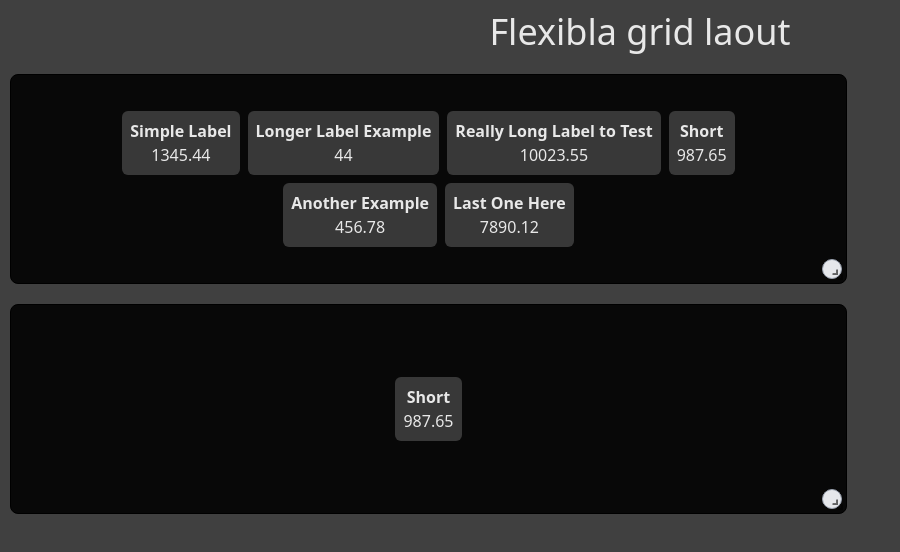
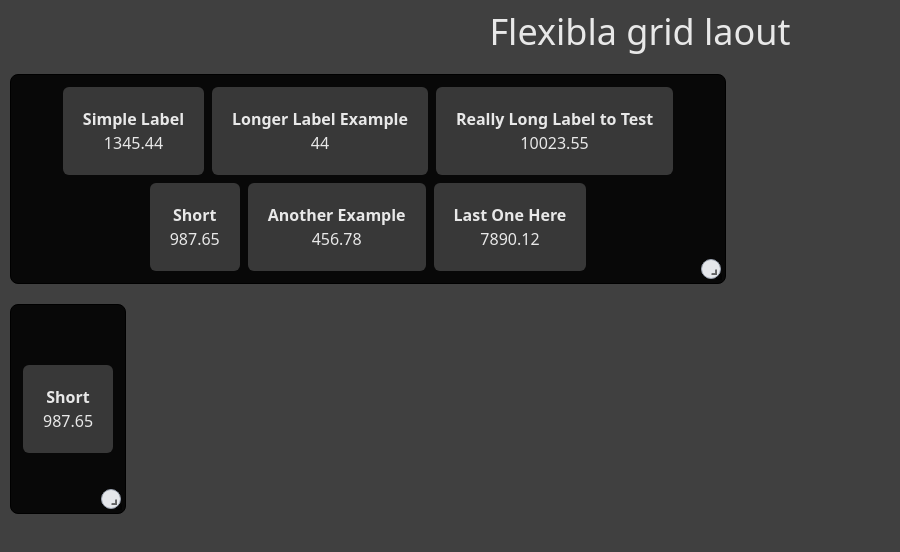
Before and after one commit to Shubh-Dev/flexibale-grid-layout, a React (Vite) app: page / in a window 1280 px wide. Shown: the top 552 px of the page, without its empty margins (0-900 px from the left). Built offline with nearby package versions, Linux system fonts and the light colour scheme.

Commit message:
style: overlapping isuue fix in progress

```diff
--- a/src/components/ResizableGrid.jsx
+++ b/src/components/ResizableGrid.jsx
@@ -15,6 +15,13 @@ const ResizableGrid = ({ data = [] }) => {
     // Value font size scales dynamically with both width and height
     const newValueFontSize = Math.max(12, newItem.w * 6, newItem.h * 10);
     setValueFontSize(newValueFontSize);
+
+//     const newLabelFontSize = Math.max(8, newItem.w * 3); // Allow smaller sizes
+// setLabelFontSize(newLabelFontSize);
+
+// const newValueFontSize = Math.max(8, newItem.w * 4, newItem.h * 6); // Scale with height too
+// setValueFontSize(newValueFontSize);
+
   };
 
   return (
@@ -22,7 +29,7 @@ const ResizableGrid = ({ data = [] }) => {
       <ReactGridLayout
         className="layout"
         layout={layout}
-        cols={6}
+        cols={7}
         rowHeight={100}
         width={800}
         onLayoutChange={(newLayout) => setLayout(newLayout)}
@@ -34,12 +41,12 @@ const ResizableGrid = ({ data = [] }) => {
       >
         <div
           key="main"
-          className="flex flex-wrap items-center justify-center border bg-[#080808] rounded-lg p-8 text-center min-h-fit"
+          className="flex flex-wrap items-center justify-center border bg-[#080808] rounded-lg p-2 text-center min-h-fit max-w-fit"
         >
           {data.map((item, index) => (
             <div
               key={index}
-              className="p-2 m-1 bg-[#383838] text-[#E8E8E8] rounded-md flex flex-col items-center"
+              className="p-5 m-1 bg-[#383838] text-[#E8E8E8] rounded-md flex flex-col items-center"
             >
               {/* Label with max 32px font size */}
               <div
--- a/vite.config.js
+++ b/vite.config.js
@@ -5,4 +5,7 @@ import tailwindcss from "@tailwindcss/vite";
 // https://vite.dev/config/
 export default defineConfig({
   plugins: [react(), tailwindcss()],
+  server: {
+    allowedHosts: ['5173-shubhdev-flexiblegridla-jabdglnri9g.ws-us118.gitpod.io'],
+  }
 })
```
Also changed, not shown: .gitpod.yml (added).
